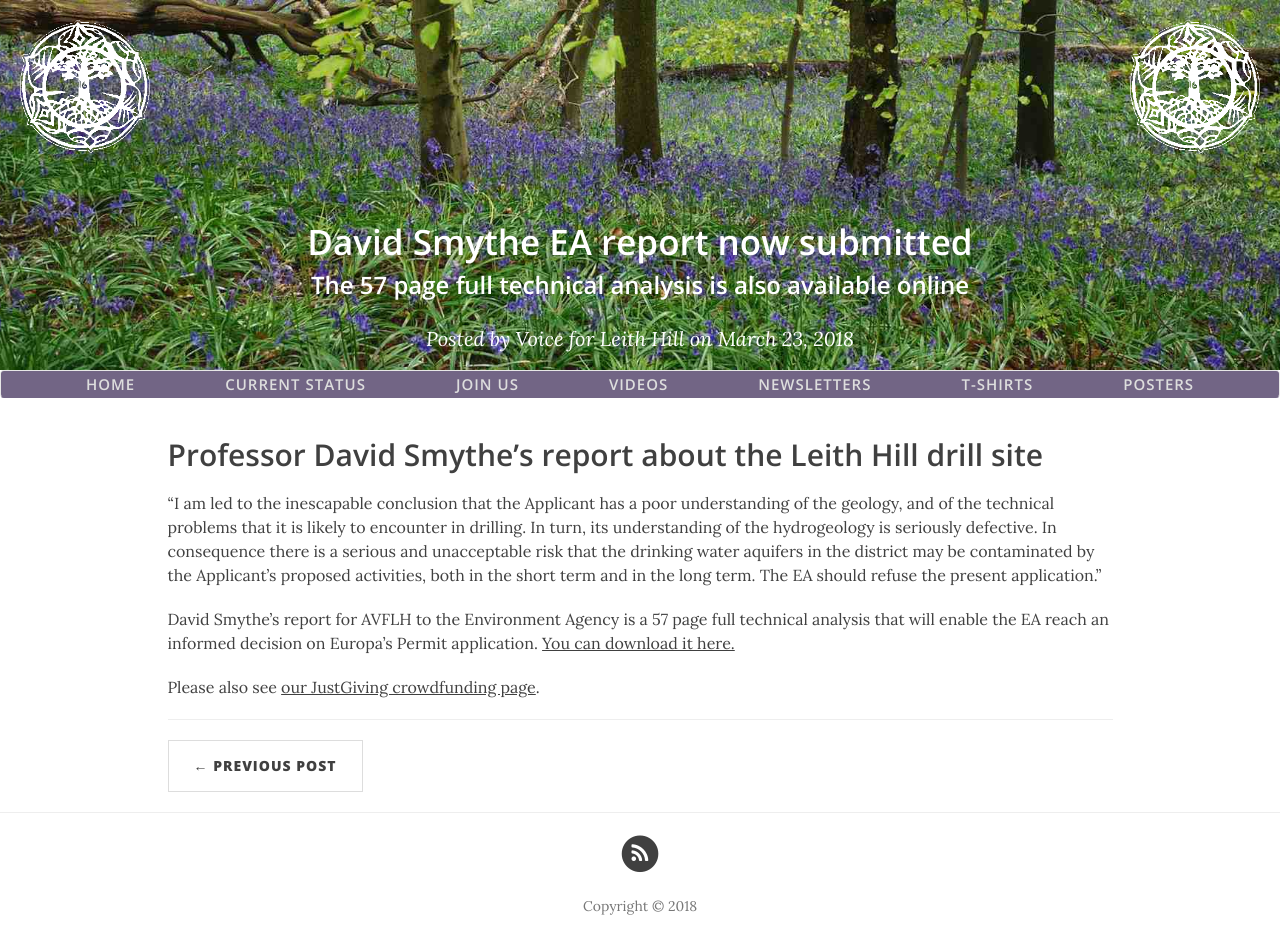
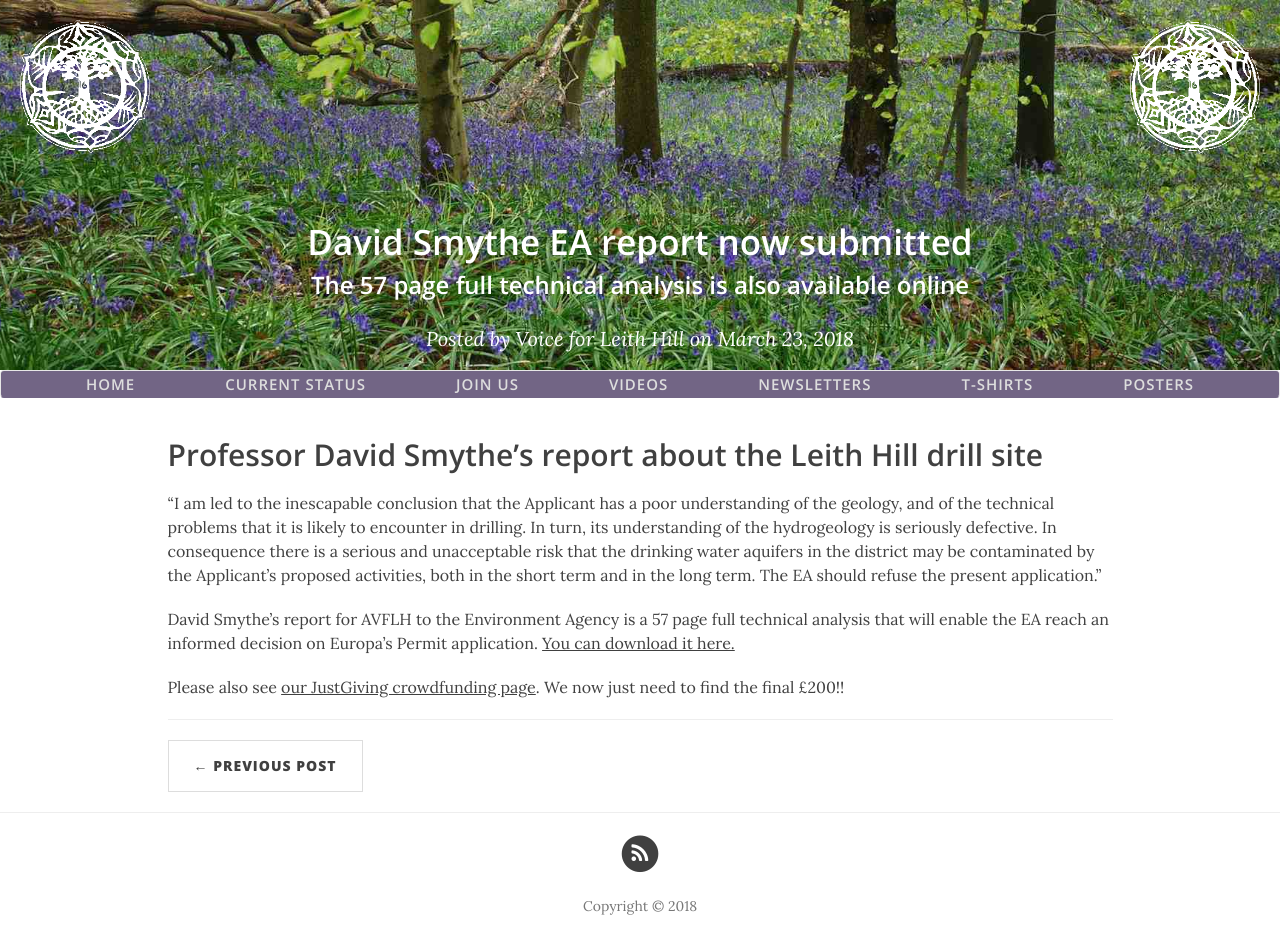
Before and after one commit to voiceforleithhill/v4lh-site-gen, a Jekyll site: the page built from _posts/2018-04-03-prof-smythe-report.markdown, in a window 1280 px wide. Built offline with Jekyll 4.4.1, drawn with Linux system fonts in a browser that asks for light colours; nearby versions of some CDN libraries.

Commit message:
Content updates

```diff
--- a/_posts/2018-04-03-prof-smythe-report.markdown
+++ b/_posts/2018-04-03-prof-smythe-report.markdown
@@ -13,4 +13,4 @@ header-img: "img/banner.jpg"
 
 David Smythe's report for AVFLH to the Environment Agency is a 57 page full technical analysis that will enable the EA reach an informed decision on Europa's Permit application. [You can download it here.](/rescources/Smythe-EA-Europa-Consultation-Submission-v1_3r.pdf)
 
-Please also see [our JustGiving crowdfunding page](https://www.justgiving.com/crowdfunding/voiceforleithhill).
+Please also see [our JustGiving crowdfunding page](https://www.justgiving.com/crowdfunding/voiceforleithhill). We now just need to find the final £200!!
```
